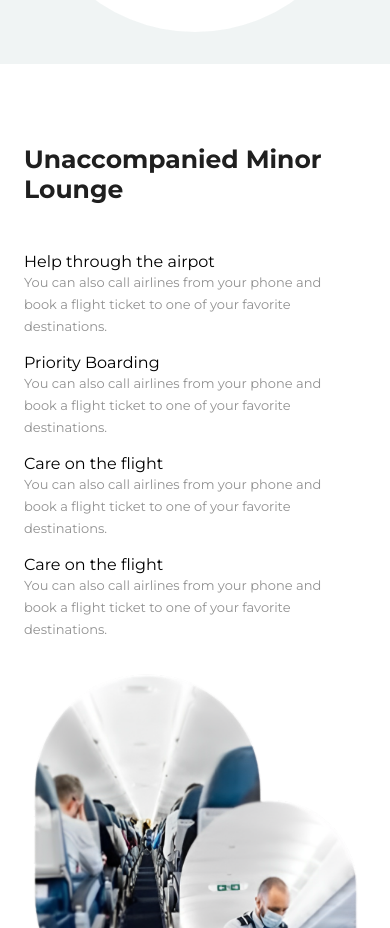
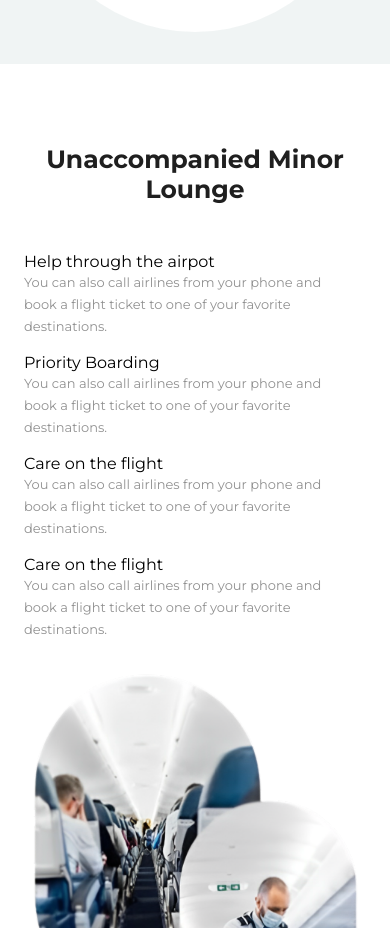
Before and after one commit to Samms206/FlySiteReactJS, a React (Vite) app: page / in a window 390 px wide. Shown: the part 3520-4448 px from the top of the page. Built offline with nearby package versions, Linux system fonts and the light colour scheme.

Commit message:
updated-SectionLounge

```diff
--- a/src/main.css
+++ b/src/main.css
@@ -545,6 +545,9 @@ h2 {
   }
 }
 @media screen and (max-width: 400px) {
+  .longue .sectionContainer .wrapperGrid .textDiv h2 {
+    text-align: center;
+  }
   .longue .sectionContainer .wrapperGrid .grids {
     grid-template-columns: 1fr;
   }
--- a/src/main.scss
+++ b/src/main.scss
@@ -619,8 +619,17 @@ h2{
     }
 
     @media screen and (max-width: 400px){
-        .sectionContainer .wrapperGrid .grids {
-            grid-template-columns: 1fr;
+        .sectionContainer{
+            .wrapperGrid{
+                .textDiv{
+                    h2{
+                        text-align: center;
+                    }
+                }
+                .grids {
+                    grid-template-columns: 1fr;
+                }
+            }
         }
     }
 }
```
Also changed, not shown: 1 other file (tests, documents, lock files or other folders).
